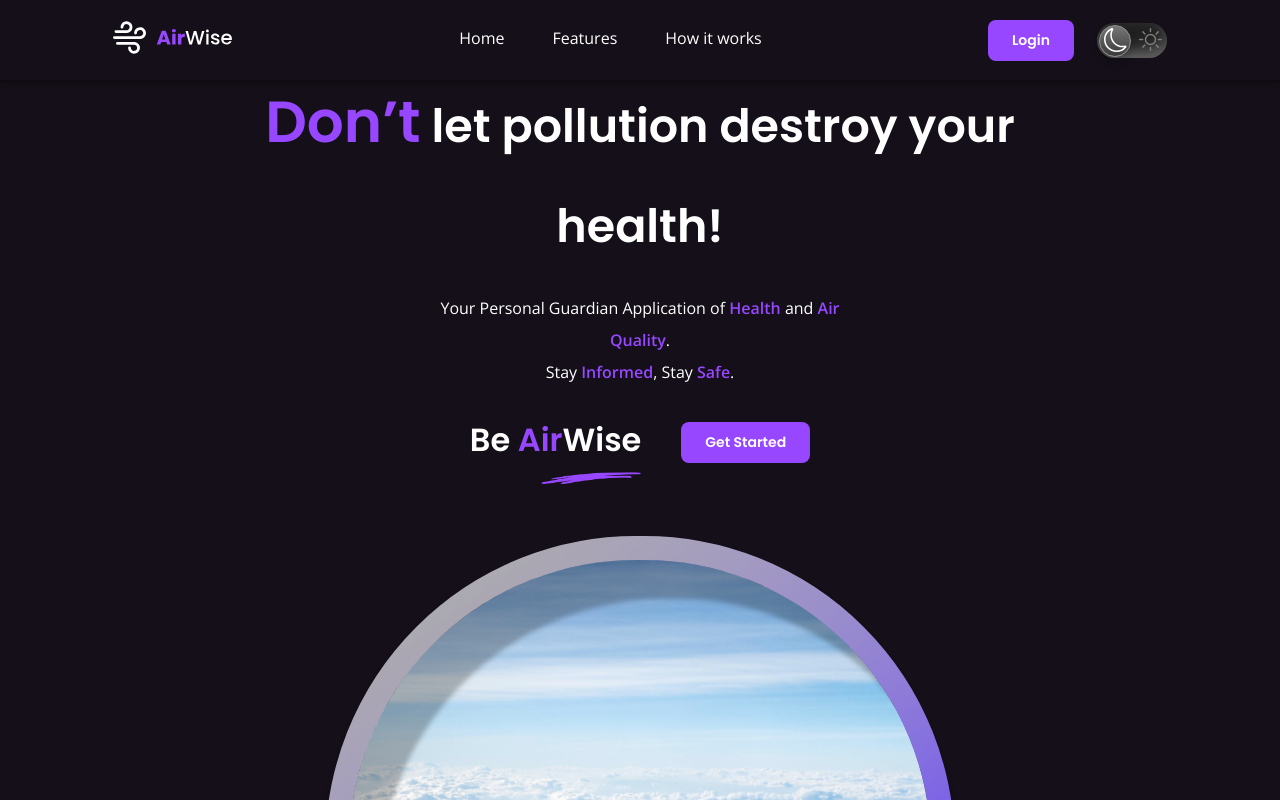
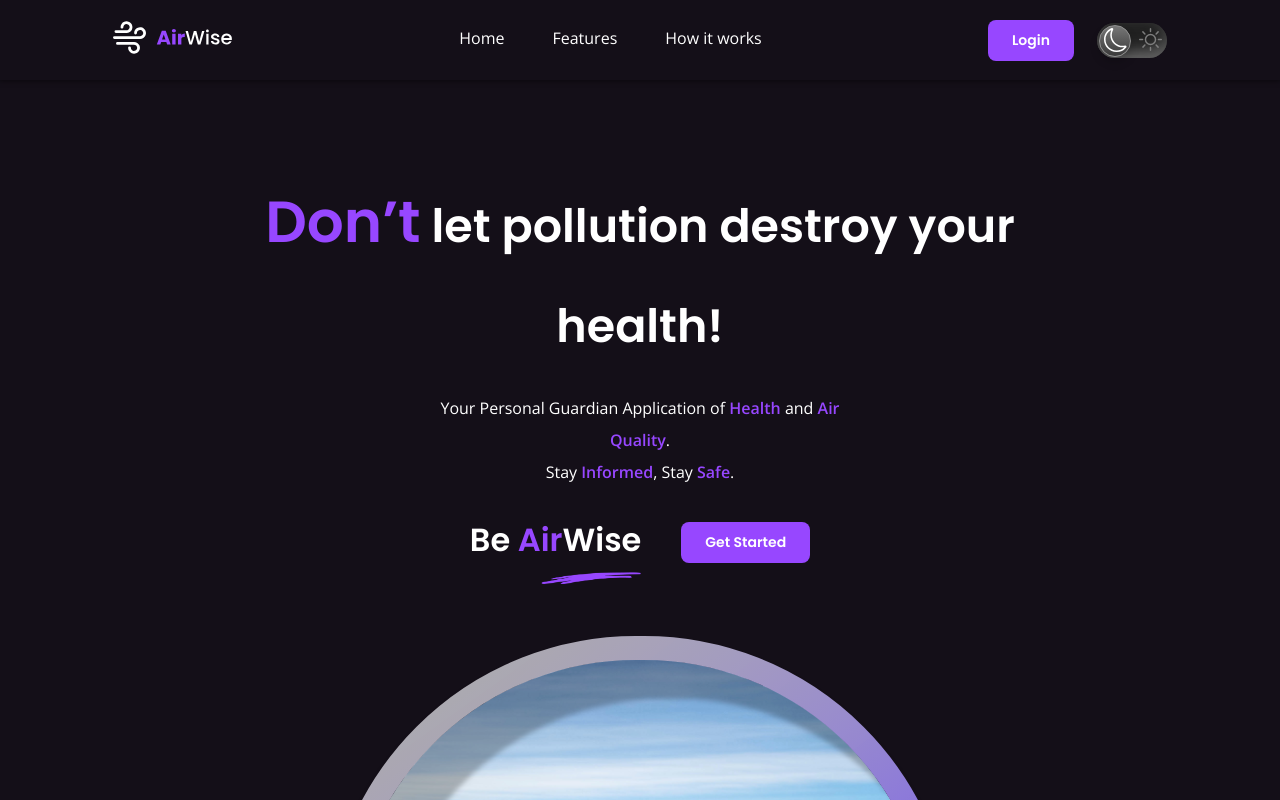
Before and after one commit to NEBOLISA/airwiseTest, a React (Create React App) app: page / in a window 1280 px wide. Shown: the top 800 px of the page. Built offline with nearby package versions, Linux system fonts and the light colour scheme.

Commit message:
added same padding to both modes

```diff
--- a/src/App.css
+++ b/src/App.css
@@ -71,7 +71,7 @@ html {
   background-size: cover;
   background-repeat: no-repeat;
   background-position: center center;
-  padding-bottom: var(--hero_section_bottom_margin);
+  padding-bottom: 280px;
 }
 
 .hero__subtitle {
@@ -140,7 +140,7 @@ html {
     flex-direction: column;
     width: 100%;
     gap: 2rem;
-    padding-top: 4rem;
+    padding-top: 10.25rem;
   }
   .image_div {
     text-align: center;
@@ -153,7 +153,7 @@ html {
     justify-content: center;
   }
   .hero_section {
-    margin-bottom: 50px;
+    padding-bottom: 50px;
   }
   .subtitle__wrapper {
     text-align: center;
@@ -188,7 +188,7 @@ html {
     width: 90%;
   }
   .hero_text_img_div {
-    padding-top: 2rem;
+    padding-top: 8.25rem;
   }
   .right_image {
     width: 70% !important;
--- a/src/components/aboutComponent.css
+++ b/src/components/aboutComponent.css
@@ -18,7 +18,7 @@
   flex-direction: column;
   font-size: 26px;
   font-family: "openSans";
-  padding-bottom: var(--about_container_bottom_padding);
+  padding-bottom: 100px;
   position: relative;
 }
 
```
